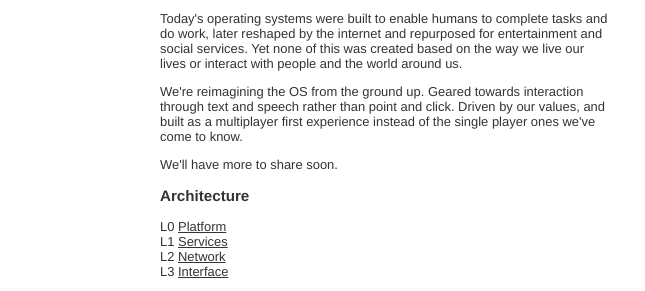
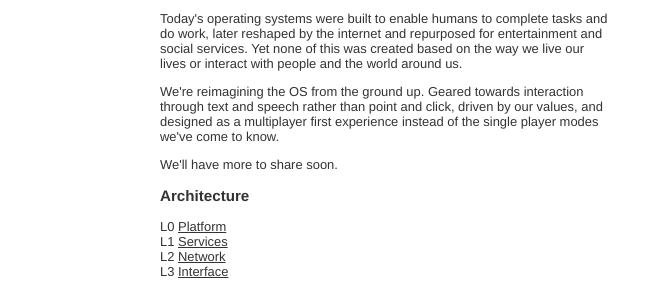
Before and after one commit to muxyz/website, a Jekyll site: the page built from index.md, in a window 1280 px wide. Shown: the part 183-474 px from the top of the page, without its empty margins (0-645 px from the left). Built offline with Jekyll 4.4.1, drawn with Linux system fonts in a browser that asks for light colours.

Commit message:
Update index.md

```diff
--- a/index.md
+++ b/index.md
@@ -14,8 +14,8 @@ Yet none of this was created based on the way we live our lives or interact with
 </p>
 
 <p>We're reimagining the OS from the ground up. Geared towards interaction through text and speech rather
-than point and click. Driven by our values, and built as a multiplayer first experience instead of the single
-player ones we've come to know.
+than point and click, driven by our values, and designed as a multiplayer first experience instead of the single
+player modes we've come to know.
 </p>
 
 <p>We'll have more to share soon.</p>
```
